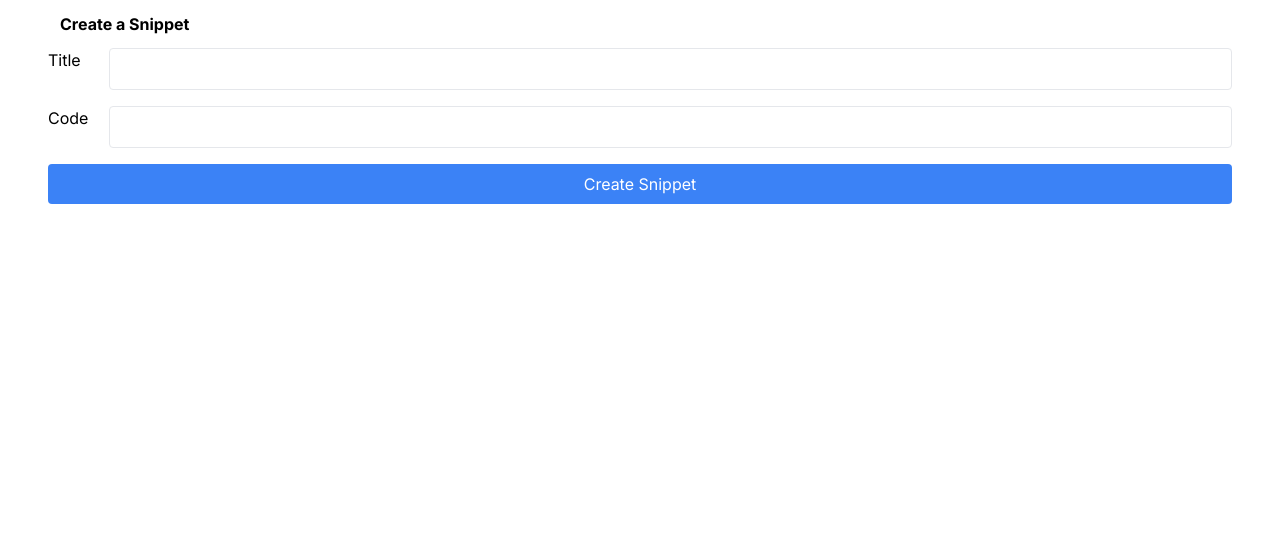
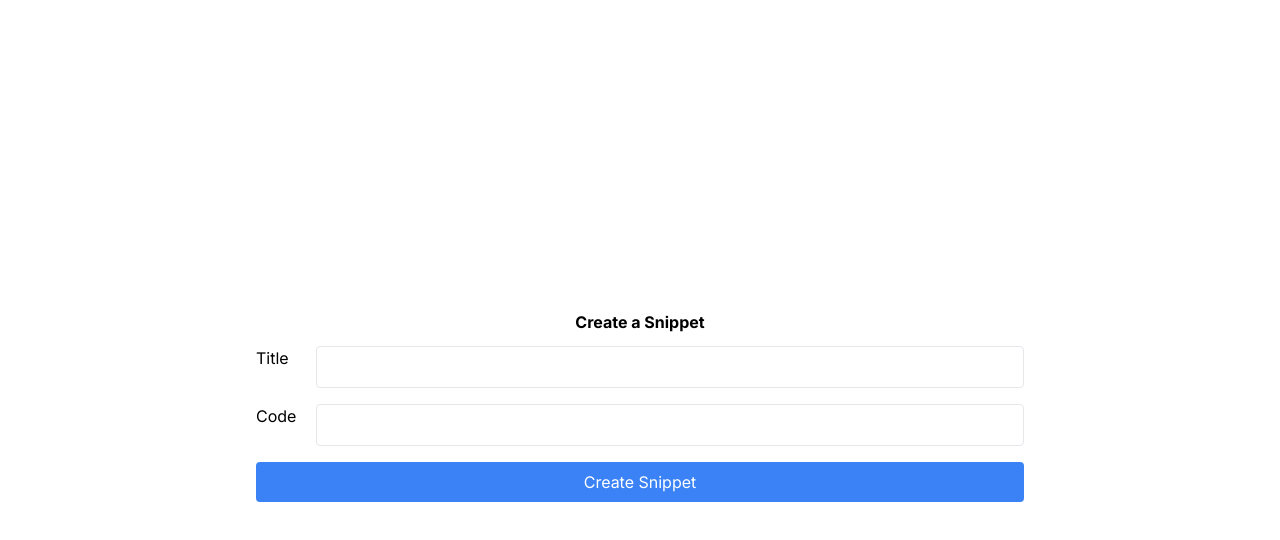
Before and after one commit to GersonFilho-Dev/snippets, a Next.js app: page /snippets/new in a window 1280 px wide. Shown: the top 540 px of the page. Built offline with nearby package versions, Linux system fonts and the light colour scheme.

Commit message:
refact: add style to home page

```diff
--- a/src/app/page.tsx
+++ b/src/app/page.tsx
@@ -9,5 +9,14 @@ export default async function Home() {
     return <div key={snippet.id}>{snippet.title}</div>;
   });
 
-  return <div>{renderedSnippets}</div>;
+  return (
+    <main className="flex justify-center items-center bg-slate-100 w-3/4 h-3/4 mx-auto">
+      <div className="flex items-center justify-between">
+        <h1 className="mr-2">Snippets</h1>
+        <button className="bg-blue-500 hover:bg-blue-700 text-white font-bold py-2 px-4 rounded">
+          Create
+        </button>
+      </div>
+    </main>
+  );
 }
--- /dev/null
+++ b/src/app/snippets/[id]/loading.tsx
@@ -0,0 +1,5 @@
+import React from "react";
+
+export default function SnippetLoadingPage() {
+  return <div>Loading...</div>;
+}
--- a/src/app/snippets/new/page.tsx
+++ b/src/app/snippets/new/page.tsx
@@ -26,8 +26,13 @@ export default function SnippetCreatePage() {
   }
 
   return (
-    <form action={createSnippet}>
-      <h3 className="font-bold m-3">Create a Snippet</h3>
+    <div className="flex justify-center items-center h-screen">
+      <form
+        id="form"
+        action={createSnippet}
+        className="container max-w-[768px] flex flex-col"
+      >
+        <h3 className="font-bold m-3 text-center">Create a Snippet</h3>
         <div className="flex flex-col gap-4">
           <div className="flex gap-4">
             <label className="w-12" htmlFor="title">
@@ -57,5 +62,6 @@ export default function SnippetCreatePage() {
           </button>
         </div>
       </form>
+    </div>
   );
 }
--- a/tailwind.config.ts
+++ b/tailwind.config.ts
@@ -8,6 +8,9 @@ const config: Config = {
   ],
   theme: {
     extend: {
+      height: {
+        "3/4": "75%",
+      },
       backgroundImage: {
         "gradient-radial": "radial-gradient(var(--tw-gradient-stops))",
         "gradient-conic":
```
Also changed, not shown: 1 other file (tests, documents, lock files or other folders). Lines whose indentation alone changed are shown as unchanged.
